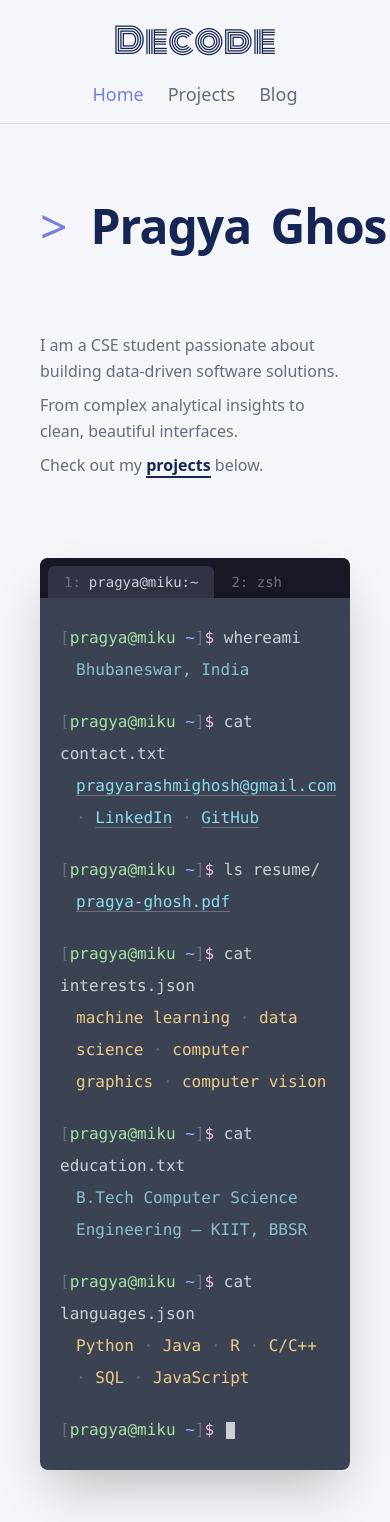
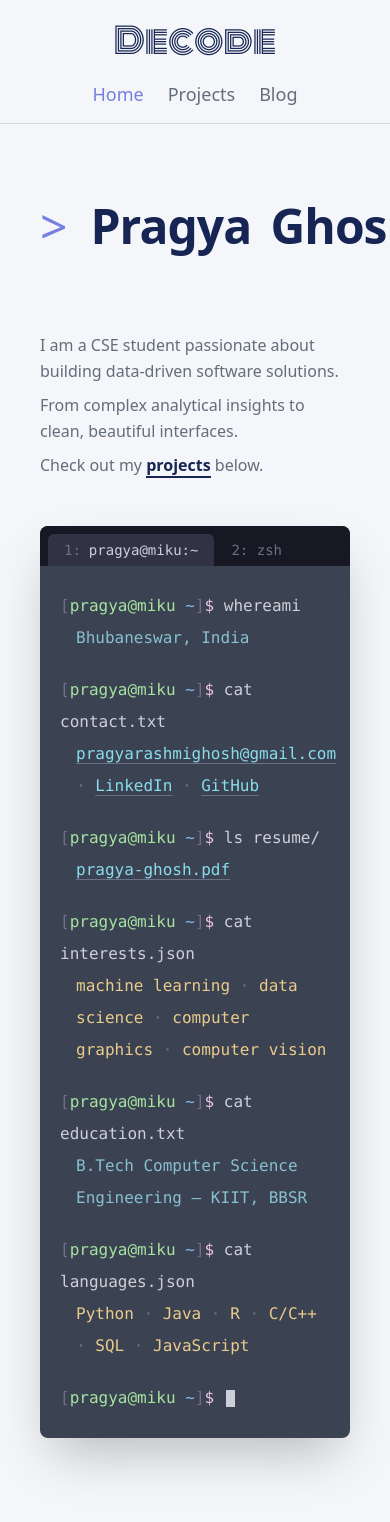
Before and after one commit to Pragya-Ghosh/decode-portfolio, a Next.js app: page / in a window 390 px wide. Shown: the top 1522 px of the page. Built offline with nearby package versions, Linux system fonts and the light colour scheme; no server answers.

Commit message:
style: modified section sizing for mobile

```diff
--- a/src/components/Section/Section.tsx
+++ b/src/components/Section/Section.tsx
@@ -2,8 +2,8 @@ export default function Section({ children, id }: { children: React.ReactNode; i
   return (
     <section
       id={id}
-      // Added scroll-mt-[100px] to prevent the fixed navbar from overlapping section titles
-      className="mx-auto my-20 w-full max-w-6xl scroll-mt-[100px] px-section-x md:my-32 last-of-type:my-24 last-of-type:md:my-28"
+      // Adjusted mobile scroll margin slightly higher because the stacked mobile navbar is taller
+      className="mx-auto my-12 w-full max-w-[1200px] scroll-mt-[120px] px-section-x md:my-32 md:scroll-mt-[100px] last-of-type:my-16 last-of-type:md:my-28"
     >
       {children}
     </section>
```
